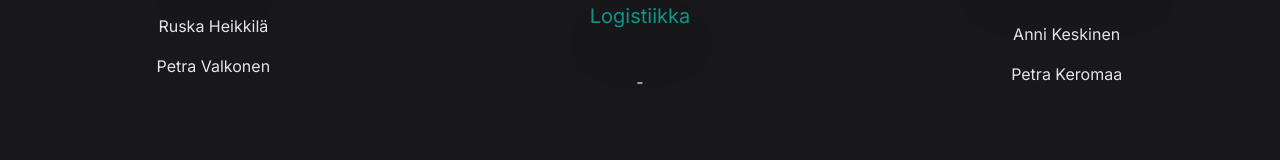
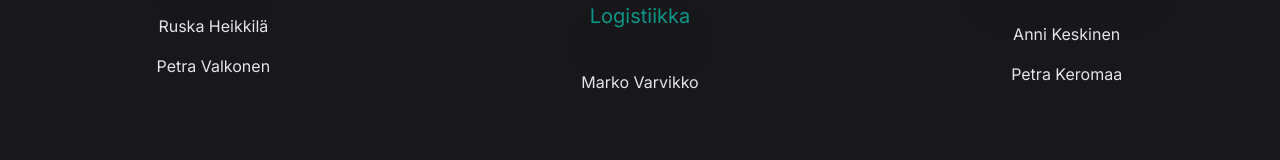
Before and after one commit to hunaja/speksi-2024, a Next.js app: page / in a window 1280 px wide. Shown: the part 7128-7288 px from the top of the page. Built offline with nearby package versions, Linux system fonts and the light colour scheme; a web font is replaced by a local one.

Commit message:
markon nimi

```diff
--- a/app/page.tsx
+++ b/app/page.tsx
@@ -496,7 +496,7 @@ export default function Home() {
                   <div className="flex-1 h-full flex flex-col justify-center place-items-center">
                     <Image src={logistiikka} alt="Logistiikka" className="rounded-2xl m-auto" />
                     <h2 className="text-xl drop-shadow-2xl text-teal-600 my-10">Logistiikka</h2>
-                    <p>-</p>
+                    <p>Marko Varvikko</p>
                   </div>
                 </div>
                 <div className="flex flex-col items-center h-full justify-content-center place-content-center justify-center">
```
